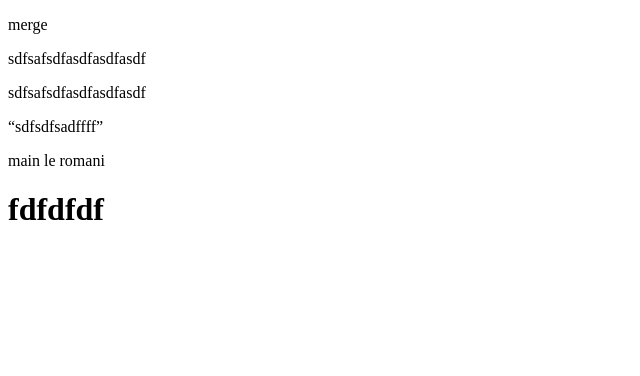
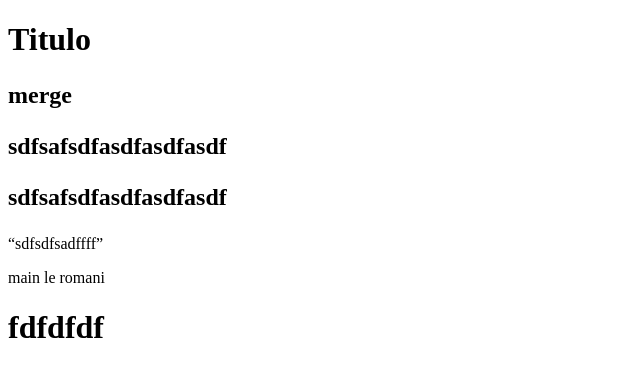
Before and after one commit to DiegoCano91/pruebaTest, a plain HTML site: page index.html in a window 1280 px wide. Shown: the whole page, without its empty margins (0-640 px from the left). Drawn offline with Linux system fonts and the light colour scheme.

Commit message:
Update index.html

```diff
--- a/index.html
+++ b/index.html
@@ -9,6 +9,7 @@
 </head>
 <body>
     <div>
+        <h1>Titulo<h2>
         <p>merge</p>
         <p>sdfsafsdfasdfasdfasdf</p>
         <p>sdfsafsdfasdfasdfasdf</p>
```
